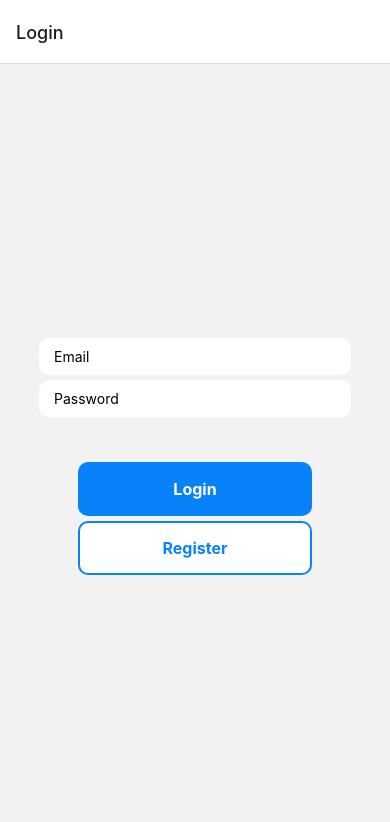
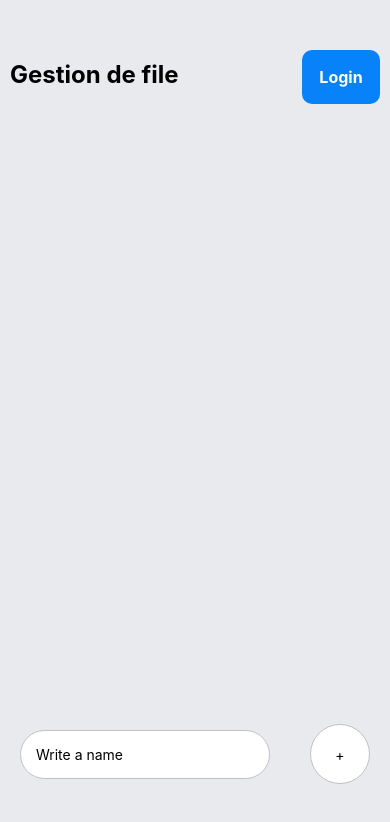
Before and after one commit to dadadorly/gestionfile, a React Native app: screen / in a window 390 px wide. Shown: the top 822 px of the page. Built offline with nearby package versions, Linux system fonts and the light colour scheme; no server answers.

Commit message:
Login et Register update UI

```diff
--- a/App.js
+++ b/App.js
@@ -27,8 +27,8 @@ export default function App() {
     return (
         <NavigationContainer>
             <Stack.Navigator>
+                <Stack.Screen  options={{headerShown:false}}name="Home" component={Home} />
                 <Stack.Screen name="Login" component={Login} />
-                <Stack.Screen  options={{headerShown:false}}name="Home" component={Home} />
             </Stack.Navigator>
         </NavigationContainer>
     );
--- a/screens/Home.js
+++ b/screens/Home.js
@@ -13,10 +13,14 @@ import {
 
 import React, {useEffect,useState} from 'react';
 import Personne from "components/Personne";
+import {useNavigation} from "@react-navigation/native";
 
 
 
 const Home=() =>{
+
+
+    const navigation = useNavigation()
 
 
     const [person, setPerson]=useState();
@@ -40,6 +44,9 @@ const Home=() =>{
         <View style={styles.container}>
 
             <Text style={styles.title}>Gestion de file</Text>
+            <TouchableOpacity onPress={() => navigation.navigate("Login")} style={styles.buttonLogin}>
+                <Text style={styles.buttonLoginText}>Login</Text>
+            </TouchableOpacity>
             <ScrollView>
                 <View style={styles.personWrapper}>
                     <View style={styles.items}>
@@ -85,6 +92,7 @@ const styles = StyleSheet.create({
         backgroundColor: '#E8EAED',
         // alignItems: 'center',
         // justifyContent: 'center',
+        position : "relative"
     },
     title: {
         paddingTop: 60,
@@ -129,5 +137,24 @@ const styles = StyleSheet.create({
         borderWidth: 1,
 
     },
-    addText: {},
+    buttonLogin: {
+
+        position:"absolute",
+        top: 50,
+        right : 10,
+        backgroundColor : '#0782F9',
+        width: '20%',
+        padding: 15,
+        borderRadius: 10,
+
+
+        borderColor: '#0782F9',
+        borderWidth: 2,
+        alignItems:'center',
+    },
+    buttonLoginText: {
+        color : 'white',
+        fontWeight: '700',
+        fontSize: 16,
+    }
 });
--- a/screens/Login.js
+++ b/screens/Login.js
@@ -3,6 +3,7 @@ import {StyleSheet, Text, View, TouchableOpacity, KeyboardAvoidingView, TextInpu
 
 import {auth} from '../firebase-config'
 import {useNavigation} from "@react-navigation/native";
+
 
 
 const Login = () => {
@@ -39,9 +40,16 @@ const Login = () => {
             .catch(error => alert(error.message))
     }
 
+
     return (
+
         <KeyboardAvoidingView style={styles.container} behavior={Platform.OS === "ios" ? "padding" : "height"}>
+            {/*<TouchableOpacity onPress={() => navigation.goBack()} style={styles.buttonGoBack}>
+                <Text style={styles.buttonGoBackText}>Go BACK</Text>
+            </TouchableOpacity>*/}
+
             <View style={styles.inputContainer}>
+
                 <TextInput placeholder={"Email"} value={email} onChangeText={text => setEmail(text)} style={styles.input}/>
                 <TextInput placeholder={"Password"} value={password} onChangeText={text => setPassword(text)} style={styles.input} secureTextEntry />
 
@@ -57,6 +65,9 @@ const Login = () => {
             </View>
 
         </KeyboardAvoidingView>
+
+
+
     )
 
 }
@@ -125,6 +136,26 @@ const styles = StyleSheet.create({
             color : '#0782F9',
         fontWeight: '700',
         fontSize: 16,
+    },
+    buttonGoBack:{
+        backgroundColor : '#0782F9',
+        width: '25%',
+        padding: 15,
+        borderRadius: 10,
+
+
+        borderColor: '#0782F9',
+        borderWidth: 2,
+        alignItems:'center',
+
+        position : "absolute",
+        bottom : 80,
+
+    },
+    buttonGoBackText:{
+        color : 'white',
+        fontWeight: '700',
+        fontSize: 16,
     }
 
 
```
